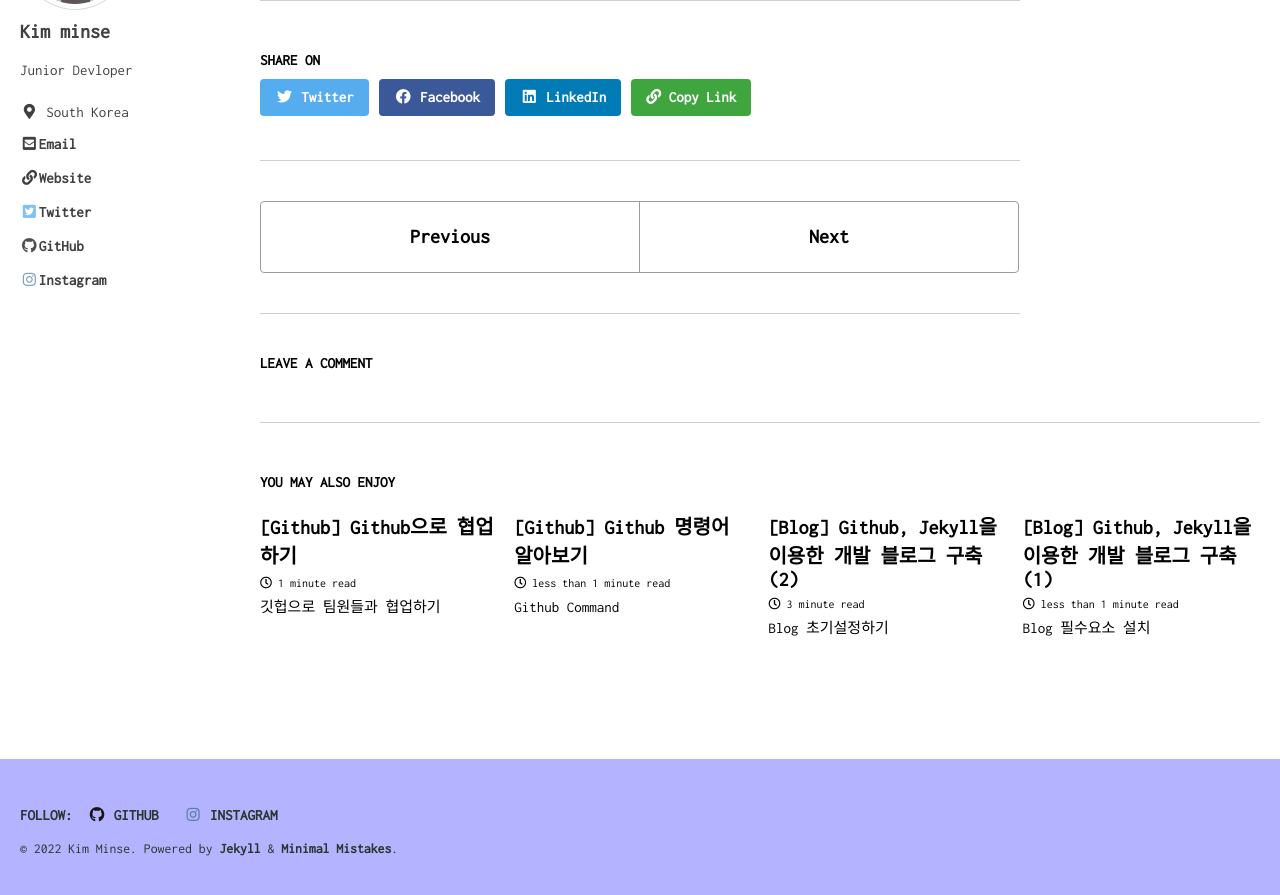
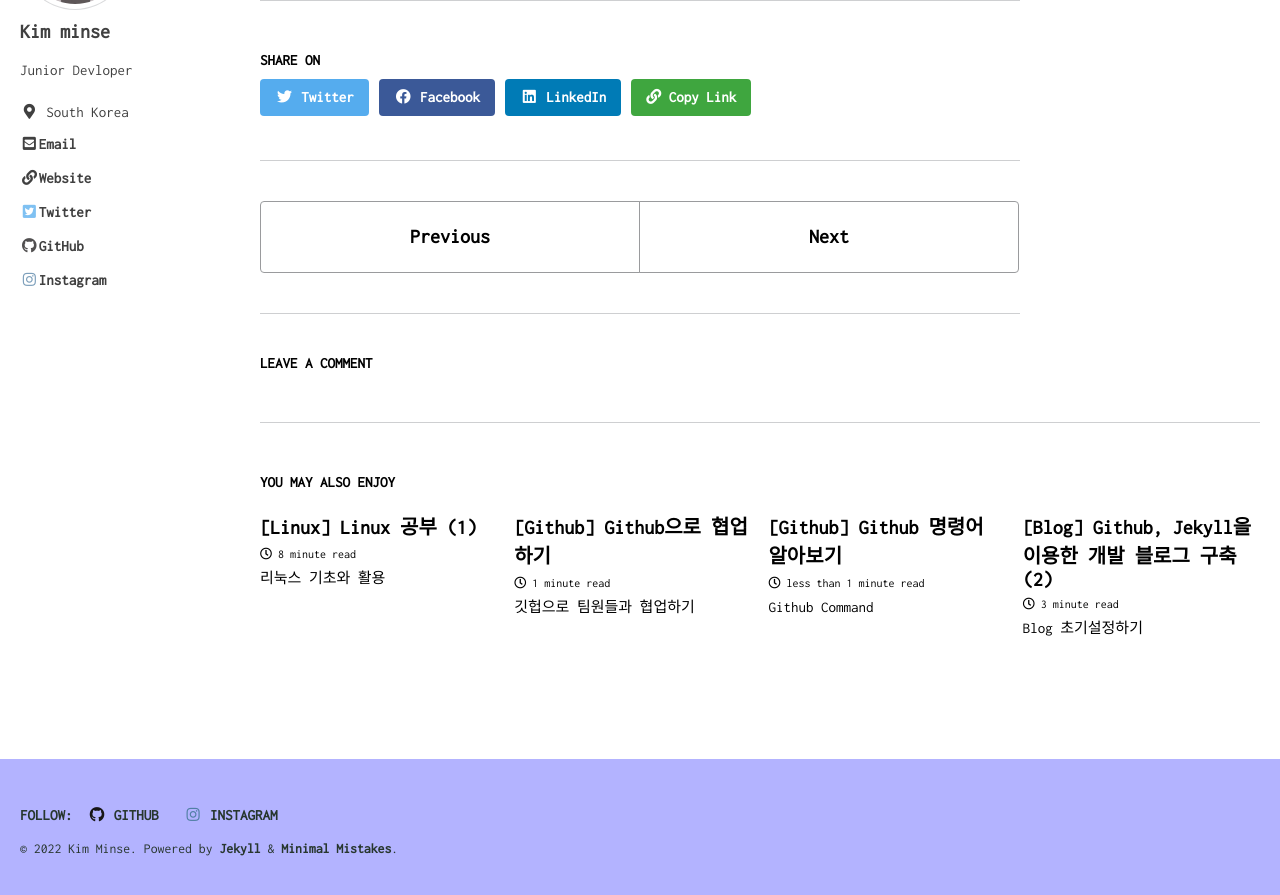
Before and after one commit to s3min141/s3min141.github.io, a Jekyll site: the page built from _posts/Blog/2022-10-17-make-blog(3).md, in a window 1280 px wide and 900 px high, scrolled down 1130 px. Shown: the top 895 px of the window. Built offline with Jekyll 4.4.1, drawn with Linux system fonts in a browser that asks for light colours; cached includes are drawn as plain includes; comment, search, counter and statistics services are not loaded; part of the change alters nothing that is shown.

Commit message:
new post & fix some bugs (2022-10-24)

````diff
--- a/_includes/tag-list.html
+++ b/_includes/tag-list.html
@@ -1,9 +1,4 @@
-{% case site.tag_archive.type %}
-  {% when "liquid" %}
-    {% assign path_type = "#" %}
-  {% when "jekyll-archives" %}
-    {% assign path_type = nil %}
-{% endcase %}
+{% assign path_type = "#" %}
 
 {% if site.tag_archive.path %}
   {% assign tags_sorted = page.tags | sort_natural %}
--- /dev/null
+++ b/_posts/Linux/2022-10-23-linux(1).md
@@ -0,0 +1,427 @@
+---
+title: "[Linux] Linux 공부 (1)"
+excerpt: "리눅스 기초와 활용"
+categories:
+    - Linux
+
+tag:
+    - Linux
+    - Operating System
+    - Ubuntu
+    - Vmware
+
+author_profile: true    #작성자 프로필 출력 여부
+
+last_modified_at: 2022-10-23T22:00:00.000Z
+
+toc: true   #Table Of Contents 목차
+
+toc_sticky: true
+---
+
+## 리눅스의 탄생
+
+- Unix
+    * 리눅스가 탄생하기 이전 운영체제.
+    * 지금도 많이 사용하지만 <mark>비용부담이 큼</mark>.
+    * IBM의 AIX, HP의 HP/UX, 오라클의 Solaris등이 있다.
+
+- Linux
+    * <mark>유닉스의 무료버전</mark>이라고 생각하면 된다.
+    * 유닉스와 거의 동급 또는 그 이상이지만 <mark>무료로 사용할 수 있다는 점</mark>이 크다.
+
+- Kernel
+    * <mark>리누스 토르발스가 1991년</mark>에 Linux Kernel 0.01 버전을 작성.
+    * <mark>1992년에 0.02 버전을 릴리즈</mark> 함과 동시에 소스코드를 공개, 이것이 리눅스의 시초.
+    * 통상적인 리눅스는 토르발스가 만든 커널에 컴파일러, 셸, 기타 프로그램이 조합된 배포판.
+    * 많은 배포판이 존재하지만 토르발스가 제작한 커널을 사용하며 대표적인 것이 Ubuntu
+
+## GNU 프로젝트
+
+- GNU 프로젝트의 목표 & FSF
+    * 모두가 공유할 수 있는 소프트웨어를 만드는것이 목표.
+    * 1985년 스톨먼이 자유소프트웨어 재단 FSF를 설립.
+
+- GPL (General Public License)
+    * FSF에서 제공하는 자유 소프트웨어 대부분의 수정 및 공유를 보장하는 가이드.
+    * 소프트웨어 사용, 수정, 재배포, 수익 창출에 대한 자유의 개념 내포.
+    * 수정한 소프트웨어로 수익 창출 시, 소스코드를 공개해야한다.
+
+## 커널
+
+- 커널의 구성
+    * Stable Version: 이미 검증된 개발 완료 버전.
+    * Mainline Version: 토르발스가 개발 중인 버전, 안정 버전이 나오기 전 미리 추가된 기능을 체험하고 싶을때 사용.
+    * Prepatch Version: 안정 버전이 나오기전에 추가된 기능을 미리 체험하고 싶을때 사용.
+
+    * 2019년 5월을 기준으로 안정화된 최신 커널은 5.1.15버전.
+    * 여기서 맨앞의 5는 Major Version, 중간의 1은 Minor Version, 맨뒤의 15는 Patch Version을 의미한다.
+
+    * 배포판에 포함된 기본 커널을 사용자가 직접 최신 커널로 업그레이드 할 수 있는데, 이것을 Kernel Upgrade 또는 Kernel Compile이라고 한다.
+
+![image](https://user-images.githubusercontent.com/53817611/197395475-7098a47a-3440-415a-b4e5-058ae3840a3a.png)
+
+## Debian Linux & Ubuntu Linux
+
+- Debian Linux
+    * 1993년에 이언 머독이 창시한 Debian Project에서 제작.
+    * 정식 버전은 1996년 1.1 버전 (코드명 Buzz)로 시작, 2019년에 10 버전 발표.
+    * 패키지의 설치와 업그레이드가 상당히 단순, apt 프로그램으로 소프트웨어 설치나 업데이트가 자동화 되어있음.
+
+- Ubuntu Linux
+    * Debian Linux를 기초로 Unity Desktop 환경을 사용하는 배포판.
+    * 기본적으로 Ubuntu Desktop, Ubuntu Server를 배포.
+    * 다양한 배포판이 개발되었으며 이를 통틀어 Ubuntu Flavours라고 부름.
+    * Ubuntu 는 남아프리카 어느 부족의 말로 "너가 있으니 나도 있다" 라는 뜻.
+    ```
+    [Ubuntu의 배포판]
+
+    - Kubuntu
+    - Ubuntu Kylin
+    - Lubuntu
+    - Xubuntu
+
+    ...etc
+    ```
+
+## 가상머신과 가상머신 소프트웨어의 개념
+
+- 가상머신, 가상머신 소프트웨어?
+    * Windows를 사용하면서 여러 리눅스 서버를 운영하는 효과를 내는 프로그램.
+    * Windows안에서 가상의 컴퓨터를 만들고 다른 운영체제를 설치 및 운영할 수 있도록 제작됨.
+
+<span style="color: red;">멀티부팅과는 개념이 다르다!</span>
+
+- Host OS, Guest OS?
+    * Host OS: PC에 이미 설치되어 있는 Windows
+    * Guest OS: 가상머신에 설치할 운영체제
+
+![image](https://user-images.githubusercontent.com/53817611/197396045-6e525bf7-bf16-4c5d-a26d-a3337f3a625f.png)
+
+## VMware Workstation, VMware Player
+
+* Snapshot 기능: 가상머신의 특정시점의 시스템 상태를 캡쳐하는 기술 (그 시점의 설정, 디스크, 메모리 상태를 캡쳐한다.)
+
+- 가상네트워크 사용자 설정 기능
+    * Bridged: PC의 LAN 복사
+    * NAT: 가상허브 또는 DHCP로 네임서버주소, IP, Gateway 주소를 할당
+    * Host-Only: 가상허브 없이 가상머신들 끼리만 통신 가능한 네트워크
+
+- VMware 파일
+    * *.vmdk라는 파일을 포함한 몇개의 관련 파일로 존재.
+    * 가상머신을 생성할때마다 각각의 가상머신이 지정한 폴더에 생성.
+
+- VMware 사용의 장점
+    * 컴퓨터 1대에서 실무와 비슷한 네트워크 환경 구성.
+    * 여러 개의 하드웨어를 장착하여 테스트 가능.
+    * Suspend 기능으로 현재 상태를 저장했다가 이어서 작업가능.
+
+- VMware를 사용하기에 적합한 경우
+    * 여러 가지 운영체제를 설치하여 학습하려 할 떄.
+    * 여러 대의 서버를 구축하려 할 때.
+    * 새로운 시스템을 도입하기전 테스트할 떄.
+
+## Ubuntu 명령어
+
+- sudo
+    * 현재 계정에서 root 권한을 빌림.
+
+    ```c
+    ex) su: root계정의 패스퉈드
+        sudo su: 현재 로그인 된 계정의 패스워드 필요
+    ```
+
+- su
+    * 로그아웃 없이, 다른 사용자 로그인을 가능하게 허락
+
+    ```c
+    ex) su (자신의 환경변수)
+        su - (root의 환경변수를 다 가지고옴)
+    ```
+
+- ufw enable
+    * 방화벽 활성화
+
+- dpkg
+    * 패키지 설치시 사용하는 명령어
+    * *.deb형식의 파일을 미리 다운로드후 설치해야하는 번거로움이 있음
+    * 의존성 문제가 심각함, 이것을 해결한것이 apt-get 명령어
+
+    ```c
+    dpkg -i 패키지파일명.deb //*.deb 파일을 이용해 패키지를 설치
+    dpkg -r <패키지명> //해당 패키지를 삭제
+    dpkg -P <패키지명> //해당 패키지를 완전 삭제
+    dpkg -I <패키지명> //설치된 패키지의 정보를 보여줌
+    dpkg -L <패키지명> //해키지가 설치한 파일 목록을 보여줌
+    dpkg --info 패키지파일명.deb //패키지 파일의 정보를 보여줌
+    ```
+
+- apt-cache
+    ```c
+    apt-cache show <패키지명> //패키지의 정보를 보여줌
+    apt-cache depends <패키지명> //패키지의 의존성을 보여줌
+    apt-cache rdepends <패키지명> //패키지에 의존하는 다른 패키지의 목록을 보여줌
+    ```
+
+- apt-get
+    * 패키지 관련 명령어
+    * *.deb 파일 저장소에서 자동으로 파일을 다운받아 패키지를 설치한다 + 의존성 문제를 걱정하지 않아도 됨
+
+    ```c
+    [패키지 삭제]
+    sudo apt-get remove <패키지 이름>
+
+    [패키지 설치]
+    sudo apt-get install <패키지 이름>
+    ```
+
+    * 패키지를 지우거나 설치할떄 정말로 작업을 수행할지 물어보는데 이것을 자동으로 입력하게 하기위해서
+      -y 옵션을 사용한다.
+
+    ```c
+    ex) sudo apt-get -y <실행할 작업> <패키지 이름>
+    ```
+
+<span style="color: red"> remove는 설정 파일과 같은 일부 파일이 남는데 완전히 제거 하기위해선 purge를 사용해야한다.</span>
+
+- 운영체제 종료, 종료예약, 재부팅
+    * poweroff
+        ```
+        운영체제 종료 명령어
+        ```
+    * halt -p
+        ```
+        운영체제 종료 명령어
+        ```
+    * reboot
+        ```
+        운영체제 재부팅 명령어
+        ```
+    * shutdown
+        ```c
+        shutdown -P now //10분 후에 종료 ()
+        shutdown -P +10 //오후 10시에 재부팅
+        shutdown -c //예약된 shutdown 취소
+        shutdown -k +15 //현재 접속한 사용자에게 15분후 종료된다는 메세지를 보내되 실제로 종료되지 않음
+        shutdown -r now //운영체제 재부팅
+        ```
+    * init
+        ```c
+        init 0 //운영체제 종료
+        init 6 //운영체제 재부팅
+        ```
+    * cat
+        * 텍스트 파일의 내용을 화면에 출력하는 방법중 가장 쉽고 간단한 방법.
+        * 파일들을 /순서대로 읽고/ 그 내용을 읽은 순서대로 /표준출력/에 쓰는 명령
+
+        ```c
+        cat FILE //파일 내용 출력
+        cat > FILE //파일 생성
+        cat -n FILE //라인마다 번호 출력
+        cat -E FILE //라인 끝에 $ 문자 출력
+        cat -T FILE //탭을 ^l 로 출력
+        cat -s FILE | //반복된 공백 라인 무시
+        cat FILE > OUT //파일 복사, 합치기, 추가
+        cat FILE1 - FILE2 //파일 사이에 내용 추가
+        cat FILE | more //파일 내용을 페이지 단위로 출력
+        cat FILE | grep "STR" //파일 내용 필터링
+        cat * //모든 파일 내용 출력
+        cat *.txt //특정 확장자를 가진 파일 내용 출력
+        ```
+    * man
+        * 체게화된 도움말을 보여준다
+
+    * mount
+        * 현재 마운트된 장치 확인
+
+    * umount
+        * 마운트된 장치를 마운트 해제 시킨다.
+
+        ```c
+        umount <마운트경로>
+        ```
+
+    * genisoimage
+        * ISO 파일을 생성하는 명령어
+
+        ```c
+        [추가 옵션]
+        -r -j: 8글자 이상 파일 이름 및 대소문자 구분해서 인식하게 해주는 옵션
+        -o: 출력할 파일을 위한 옵션
+        ```
+
+    * ls
+        * List의 약자, 윈도우의 dir 명령어와 같은 기능으로 디렉터리에 있는 파일목록을 나열해준다.
+
+    * find
+        * 파일명으로 파일을 찾는 명령어
+
+        ```c
+        find -name "*.확장자" //현재 디렉토리에서 특정 확장자를 가진 모든 파일 찾기
+        find / -name "*.확장자" //전체 하드디스크에서 특정 확장자를 가진 모든 파일 찾기
+        find / -name "디렉토리명" -type d //전체 하드디스크에서 특정 디렉토리명을 가진 모든 디렉토리 찾기
+        ```
+
+    * head, tail
+        * 텍스트 형식으로 작성된 파일의 앞 10행 또는 마지막 10행만 화면에 출력
+
+        <span style="color: red;">tail에서 -n 옵션을 주고 뒤에 숫자를 입력할시 마지막 행부터 해당 번쨰 행까지 출력됨</span>
+
+        ```c
+        head /etc/systemd/bootchart.conf //해당 파일의 앞 10행을 화면에 출력
+        head -3 /etc/systemd/bootchart.conf //해당 파일의 앞 3행만 화면에 출력
+        tail -5 /etc/systemd/bootchart.conf //해당 파일의 마지막 5행만 화면에 출력
+        ```
+
+    * more
+        * 텍스트 형식으로 작성된 파일을 페이지 단위로 화면에 출력
+        * Space Bar를 누르면 다음 페이지, B를 누르면 앞 페이지, Q를 누르면 종료
+
+        ```c
+        more /etc/systemd/system.conf
+        more +10 /etc/systemd/system.conf //해당파일의 앞 10행 부터 출력
+        ```
+
+    * chmod
+        * 파일의 권한 모드
+
+        * 파일의 권한은 아래와 같이 구성되어 있으며
+        ![image](https://user-images.githubusercontent.com/53817611/197426040-096d719e-03ac-4b5a-9192-300a2b6a7f37.png)
+
+        * 읽기 권한(r)은 4, 쓰기 권한(w)는 2, 실행 권한(x)는 1로 나타낼 수 있고, 필요한 권한을 모두 더한 값으로 각 사용자의 권한을 지정할 수 있다.
+
+        ```
+        ex) rw-r---w-: 642 //아무런 권한도 없을경우이다 (r: 0, w: 0, x: 0)
+        ```
+
+        ```c
+        chmod g+x [파일명] : 그룹에 실행 권한을 준다.
+        chmod o-w [파일명] : 다른 사용자에게 쓰기 권한을 빼앗는다.
+        chmod a=rw [파일명] : 모든 사용자에게 읽기 , 쓰기 권한을 지정한다.
+        chmod 000 [파일명] : user, group, other에 있는 모든 권한을 제거한다.
+        chmod 777 [파일명] : user, group, other에 대한 모든 권한을 추가한다.
+        chmod 743 [파일명] : user에게는 모든 권한이 허용되고, group에는 읽기 권한(r)만, other에 대해서는 실행 권한(x), 쓰기 권한(w)만 준다.
+        chmod –R 700 [디렉토리명]: 해당 디렉토리 하위에 위치한 모든 파일 및 디렉토리에 user의 읽기, 쓰기 , 실행 권한만 주고 나머지의 권한은 없앤다.
+        ```
+
+    * pwd
+        * 현재 디렉토리의 전체 경로를 화면에 출력
+
+    * touch
+        * 크기가 0인 새 파일을 생성하거나, 이미 파일이 존재하다면 파일의 최종 수정 시간을 변경
+
+    * mkdir
+        * Make Directory의 약자로 새로운 디렉토리를 생성한다. (생성된 디렉토리는 명령을 실행한 사용자의 소유)
+
+    * rmdir
+        * Remove Directory의 약자로 디렉토리를 삭제한다. (디렉토리 삭제를 위해서는 해당 디렉토리에 대한 삭제 권한이 있어야한다.)
+
+    * cp
+        * Copy의 약자로 파일이나 디렉토리를 복사한다. (새로 복사된 파일은 복사한 사용자의 소유, 읽기 권한이 있어야 명령이 실행된다.)
+
+        ```c
+        cp abc.txt cba.txt //abc.txt의 파일명을 cba.txt로 바꾸어 복사한다
+        cp -r abc cba //디렉토리 복사, abc 디렉토리를 cba 디렉토리로 복사
+        ```
+
+    * rm
+        * Remove의 약자, 파일이나 디렉토리를 삭제한다. (사용자에게 해당 파일, 디렉토리의 삭제 권한이 있어야한다.)
+
+        ```c
+        rm abc.txt //해당 파일 삭제 (내부적으로 rm -f로 연결됨)
+        rm -i abc.txt //삭제시 정말 삭제할 것인지 확인하는 메세지 출력
+        rm -f abc.txt //삭제시 확인 하지않고 바로 삭제
+        rm -r abc //abc 디렉토리와 하위 디렉토리를 강제로 모두 삭제 (r: Recursive)
+        ```
+
+    * mv
+        * Move의 약자, 파일이나 디렉토리 이름을 변경, 다른 디렉토리로 이동시킬때 사용
+
+        ```c
+        mv abc.txt /etc/systemd///abc.txt를 /etc/systemd/ 디렉토리로 이동
+        mv aaa bbb ccc ddd //aaa, bbb, ccc 파일을 ddd 디렉토리로 이동
+        mv abc.txt www.txt //abc.txt의 파일명을 www.txt로 변경
+        ```
+
+    * less
+        * more 명령어와 용도가 비슷하지만 좀더 확장된 기능의 명령어이다.
+
+        ```c
+        less <파일명>
+        ```
+
+    * file
+        * 해당파일이 어떤 종류의 파일인지 보여준다
+
+        ```c
+        file <파일명>
+        ```
+
+    * ifconfig
+        * 리눅스에서의 네트워크 관련 명령어
+
+        ```c
+        ifconfig ens32 또는 ens33 //네트워크 설정 정보 출력
+        ifdown --all //네트워크 장치 정지
+        ifup --all //네트워크 장치 시작
+        ```
+
+    * nm-connection-editor
+        * 자동 IP 주소 또는 고정 IP 주소 사용 결정
+          IP 주소, 서브넷 마스크, 게이트웨이 정보 입력
+          DNS 정보 입력
+          네트워크 카드 드라이버 설정
+          네트워크 장치(ens32 또는 ens33) 설정
+
+        * 명령 실행후 반드시 systemctl restart netowrking 명령을 실행시켜줘야 한다.
+
+    * nslookup
+        * DNS 서버의 작동을 테스트하는 명령어
+
+
+
+- Run Level
+    * Unix, Linux에서 시스템이 어떤 수준으로 기능을 제공할지 정하는 레벨
+    * Linux는 systemd(systemctl)이 도입되고 나서 Run Level에서 Target이라는 용어로 변경됨
+    * 런레벨 모드를 확인하려면 /lib/systemd/system 디렉토리의 runlevel?.target 파일 조회
+    ```c
+    init <런레벨> //런레벨 인자값은 아래의 표에서 참고
+    ```
+    ![image](https://user-images.githubusercontent.com/53817611/197419355-d38e7887-6326-4616-8ba5-7b873f7d11f0.png)
+
+## Ubuntu 기능
+
+- 가상 콘솔
+    * 가상 콘솔은 "가상의 모니터"
+    * Ubuntu는 7개의 가상 콘솔을 제공, X 윈도우는 7개의 가상 콘솔중 2번쨰이다.
+
+    ```
+    Ctrl + Alt + F1~F6 //7개의 각 콘솔들로 이동 가능
+
+    Ctrl + Alt + F1: 로그인 창
+    Ctrl + Alt + F2: X 윈도우 모드
+    Ctrl + Alt + F3~F6: 텍스트 모드
+
+    chvt <가상콘솔번호> //위의 단축키와 똑같은 역할
+    ```
+- gedit 에디터
+    * geidt은 X 윈도우에서 제공하는 편리한 에디터 (윈도우의 메모장과 동일한 역할)
+    * 터미널에서 간단히 gedit <파일명>을 입력하면 해당파일 편집가능
+
+- vi 에디터
+    * vi 에디터는 모든 Unix, Linux 시스템에 기본으로 포함됨
+    * 터미널에서 vi <파일명>을 입력하면 해당파일 편집가능
+    * vi 에디터를 종료 하기위해 ESC를 누른뒤 :q를 입력후 Enter누르기
+    * 명령어를 입력하는 ex모드에서 편집 모드로 들어가기 위해서는 I나 A를 눌러야한다 (Insert, Append)
+
+    * 비정상적으로 종료되었을때 오류를 해결하는 방법은 편집대상의 디렉토리에서 ls -a 명령어 사용후
+      .편집 대상 파일명.swp 이라는 이름을 가진 파일을 rm -rf 명령어를 사용하여 삭제해주는것이다
+
+    ![image](https://user-images.githubusercontent.com/53817611/197423045-efb696a0-355f-4b59-b535-2ab33c2d21b5.png)
+    ![image](https://user-images.githubusercontent.com/53817611/197423061-d3e48937-b835-436f-a01c-5099d94a9293.png)
+
+## Ubuntu에서의 마운트
+
+- 마운트의 정의
+    * 리눅스에서 하드디스크의 파티션, CD/DVD, USB 메모리 등을 사용할려면 지저한 위치에 연결해야함
+    * 이런 물리적인 장치를 특정한 위치에 연결하는 과정이 마운트이다.
````
Also changed, not shown: _posts/Github/2022-10-17-github-cooperate.md (renamed from _posts/Github/2022-10-17-github-copperate.md, +3 -6 lines).
